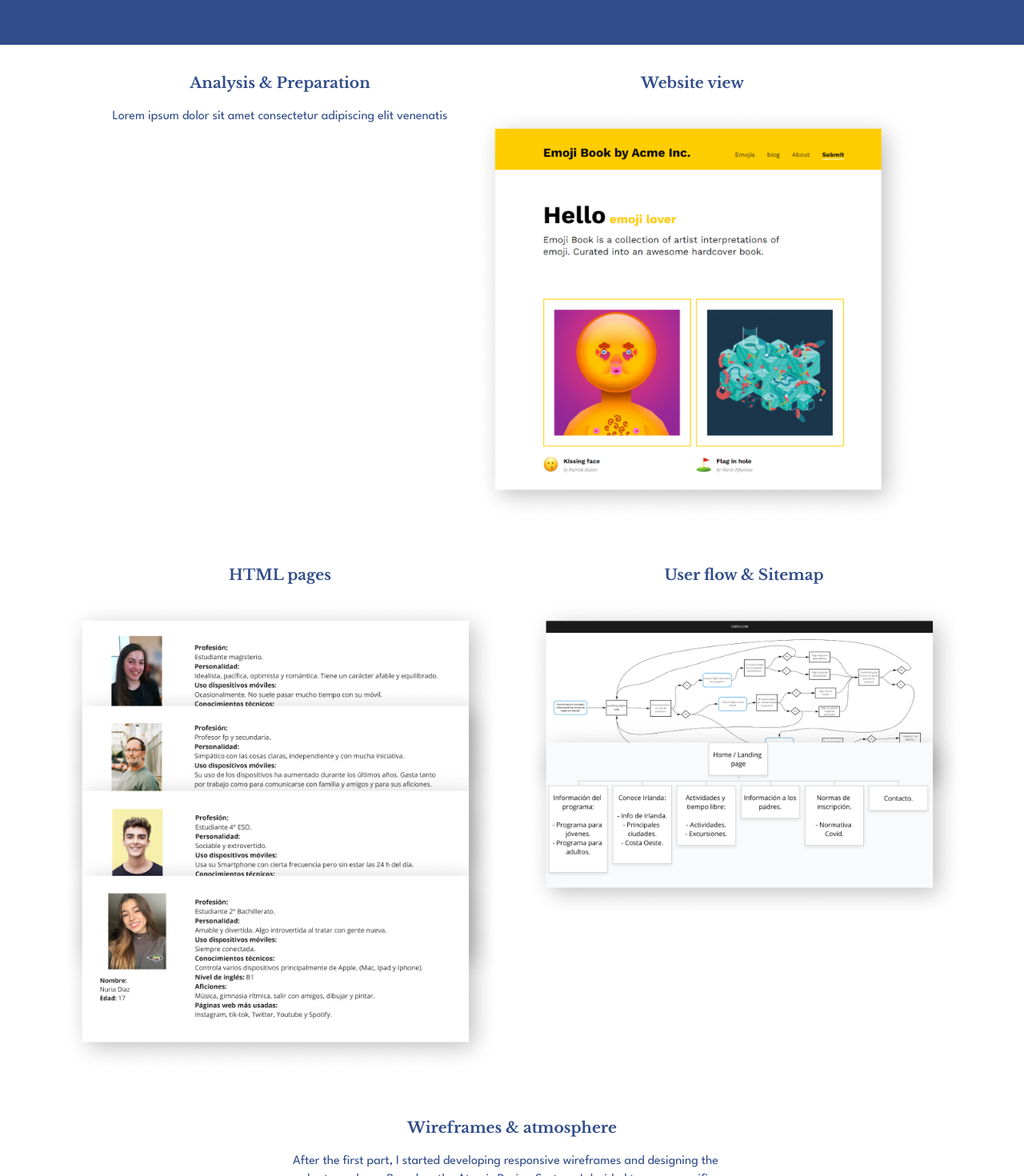
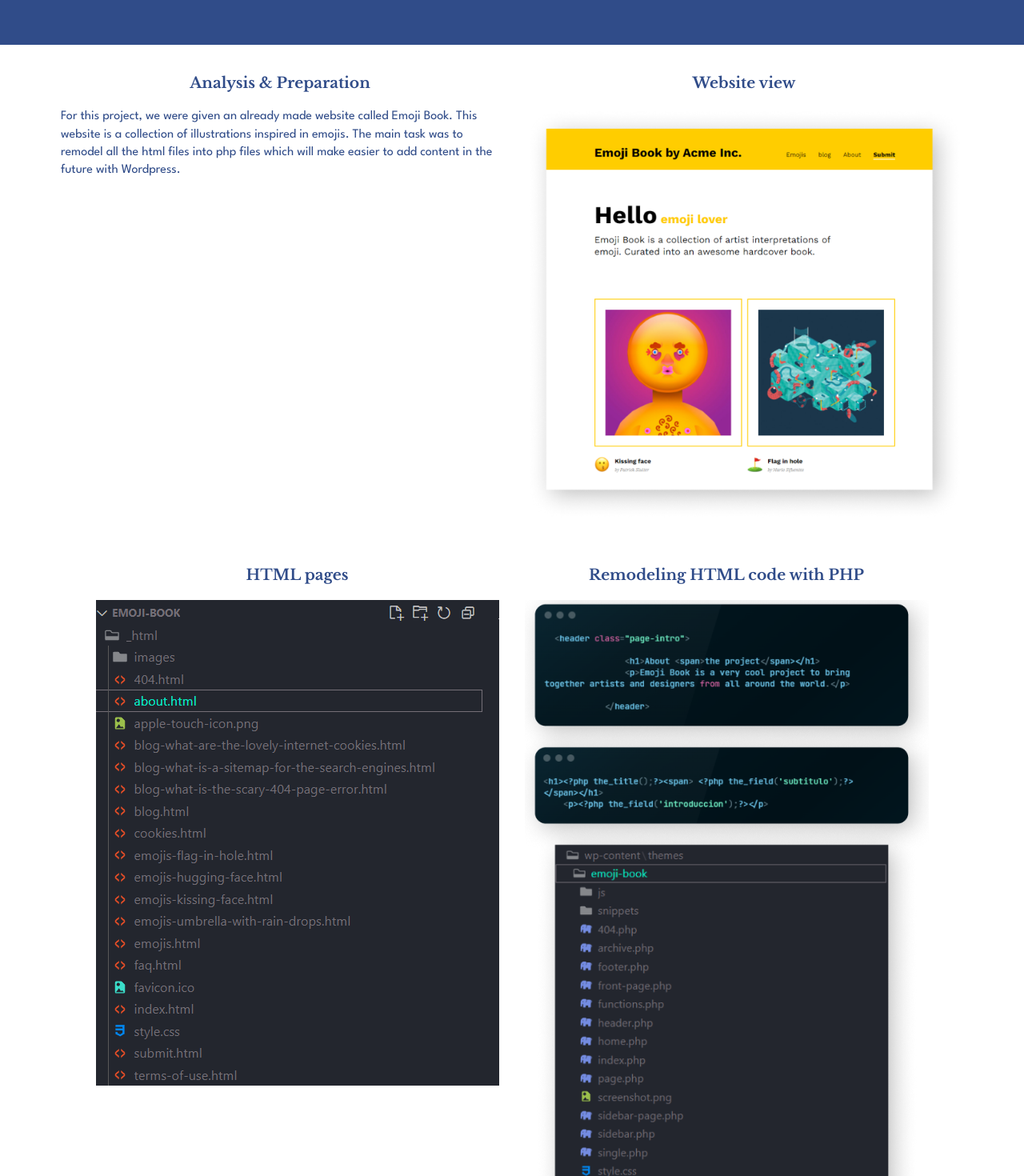
Before and after one commit to ggonzaloo10/project-3, a React (Create React App) app: page /projects/emoji-book in a window 1280 px wide. Shown: the part 980-2450 px from the top of the page at 80% size. Built offline with nearby package versions, Linux system fonts and the light colour scheme.

Commit message:
update colors

```diff
--- a/src/components/header/style-header.css
+++ b/src/components/header/style-header.css
@@ -4,7 +4,7 @@
     min-height: 60px;
     left: 0px;
     top: 0px;
-    background-color: white;
+    background-color: var(--white);
     display: flex;
     align-items: center;
 
--- a/src/components/project/projects-components/Content.module.css
+++ b/src/components/project/projects-components/Content.module.css
@@ -22,7 +22,7 @@
 
 .content_items__pic {
     display: flex;
-    justify-content: center;
+    justify-content: space-between;
     padding: var(--space);
     color: var(--blue-main);
     flex-wrap: wrap;
--- a/src/projects.js
+++ b/src/projects.js
@@ -92,19 +92,19 @@ let projects = [
         imagecover: "/cover-emoji-book.png",
         period: "2022",
         introduction: "The main task on the Emoji Book project was to turn a static web created with html and css into a flexible and dinamic website hosted on Wordpress. The different files have been structured with PHP.",
-        analysis: "Lorem ipsum dolor sit amet consectetur adipiscing elit venenatis",
+        analysis: "For this project, we were given an already made website called Emoji Book. This website is a collection of illustrations inspired in emojis. The main task was to remodel all the html files into php files which will make easier to add content in the future with Wordpress.",
         wireframestitle: "Website view",
         wireframespic: "/emoji-book.png",
         titleimg1: "HTML pages",
-        img1part1: "/user-persona-saetabis-summer-school.png",
-        titleimg2: "User flow & Sitemap",
-        img2part1: "/userflow-sitemap.png",
+        img1part1: "/html-pages-emoji-book.png",
+        titleimg2: "Remodeling HTML code with PHP",
+        img2part1: "/remodeling-code-emoji-book.png",
         titletext3: "Wireframes & atmosphere",
         text3: "After the first part, I started developing responsive wireframes and designing the web atmosphere. Based on the Atomic Design System, I decided to use a specific unit (8px) as a basic unit to create all the components and then have a consistent website structure." ,
         img1text3: "/wireframes-saetabis-summer-school.png",
         img2text3: "/atmosphere.png",
-        titletext4: "Prototyping on Figma",
-        img1text4: "/saetabis-summer-school-figma.png",
+        // titletext4: "Prototyping on Figma",
+        // img1text4: "/saetabis-summer-school-figma.png",
         finalresult: "Lorem ipsum dolor sit amet consectetur adipiscing elit venenatis",
         finalresultpic: "/final-result-personal-web.png",
         tools: ["Figma","HTML5", "CSS3", "PHP","JavaScript", "WordPress"]
```
Also changed, not shown: src/App.css (+7 -0 lines), public/html-pages-emoji-book.png (added), public/remodeling-code-emoji-book.png (added).
